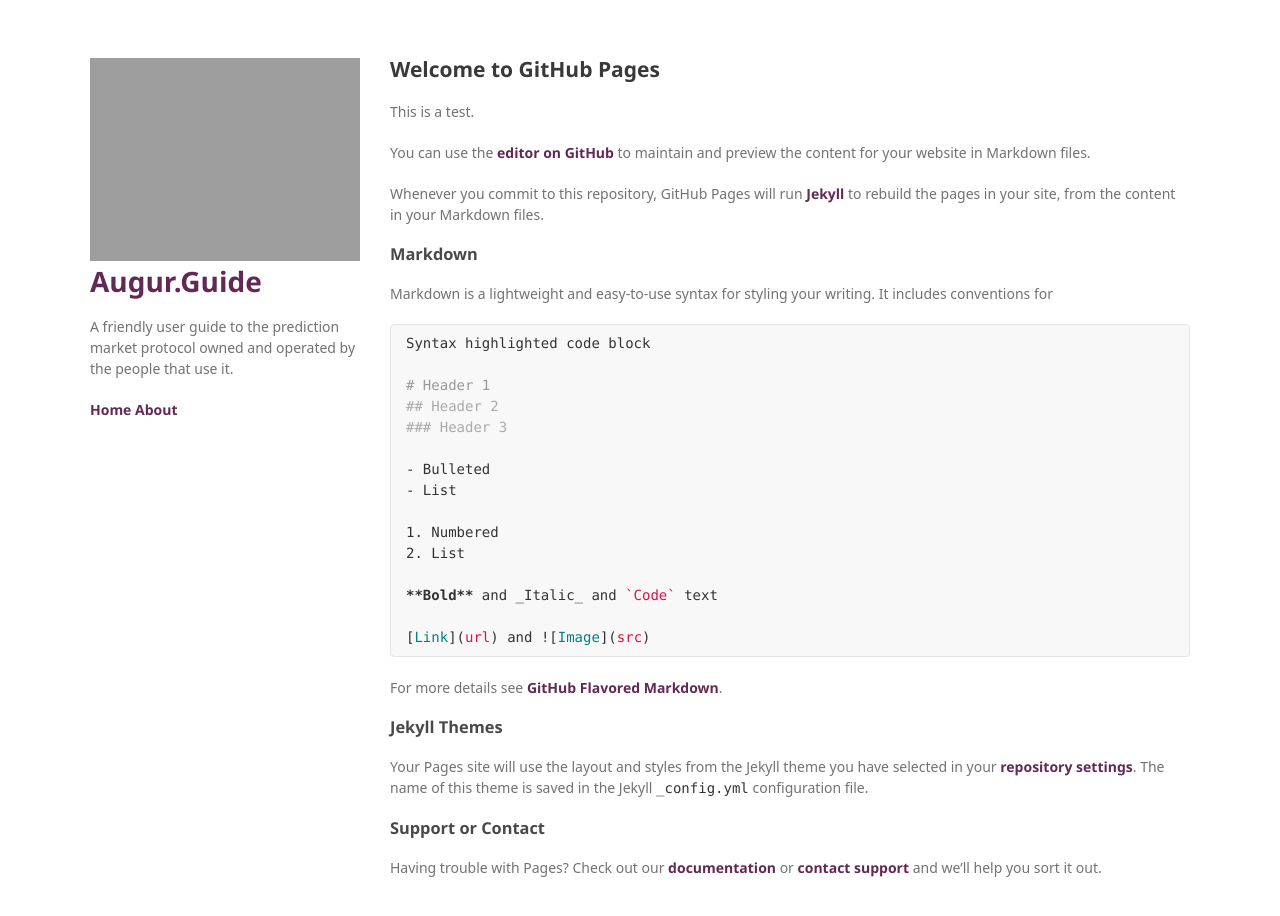
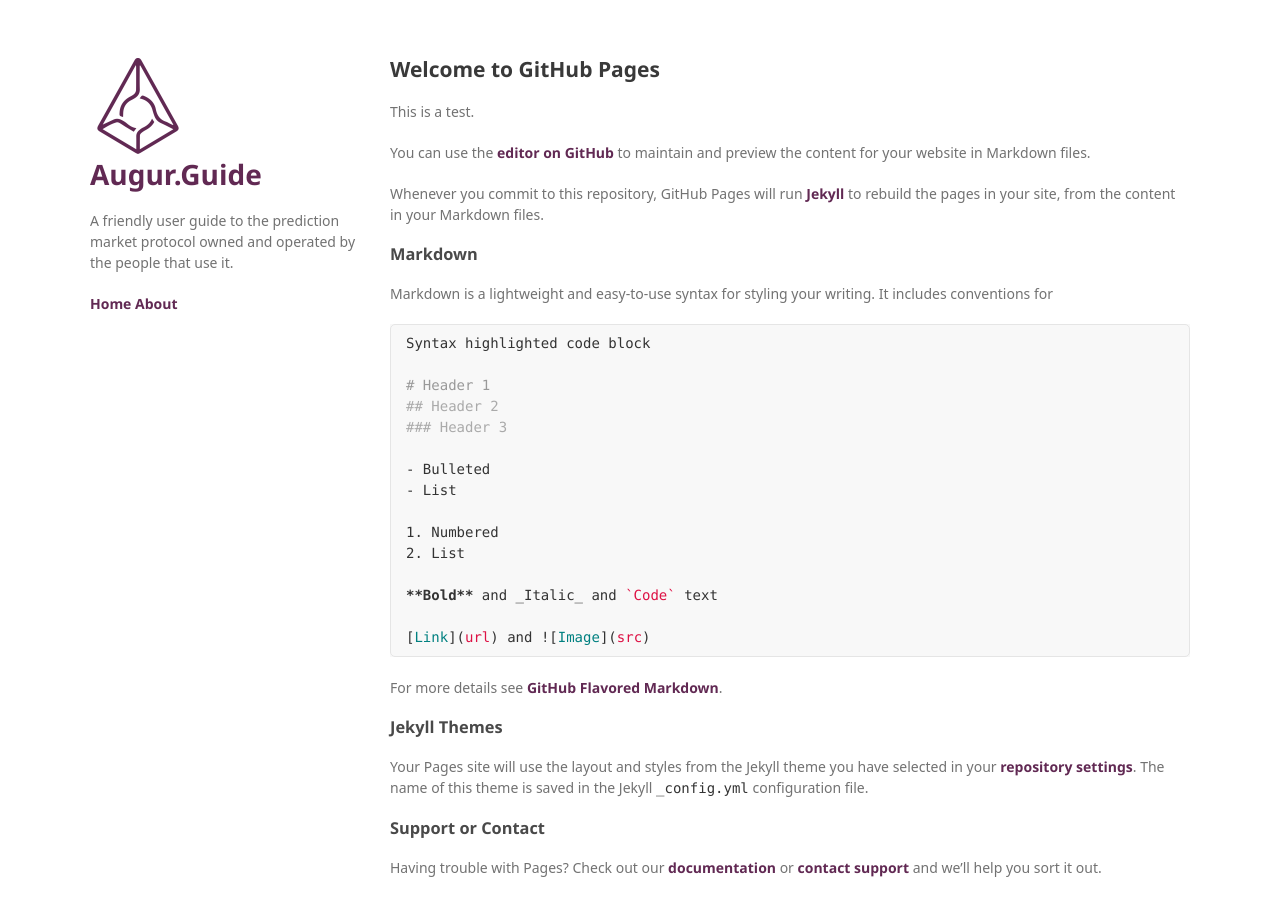
Before and after one commit to msagansk/Augur.Guide, a Jekyll site: the page built from index.md, in a window 1280 px wide and 948 px high. Shown: the top 916 px of the window. Built offline with Jekyll 4.4.1, drawn with Linux system fonts in a browser that asks for light colours; some web fonts are replaced; our own code applies the rules of GitHub Pages for plain Markdown files; a script that is not in the unit is left out.

Commit message:
Update _config.yml

```diff
--- a/_config.yml
+++ b/_config.yml
@@ -1,6 +1,6 @@
 theme: jekyll-theme-minimal
 title: Augur.Guide
 description: A friendly user guide to the prediction market protocol owned and operated by the people that use it.
-logo: https://augur.guide/assets/img/Augur.png
+logo: https://augur.guide/assets/images/Augur.png
 show_downloads: false
 google_analytics: UA-12186523-5
```
